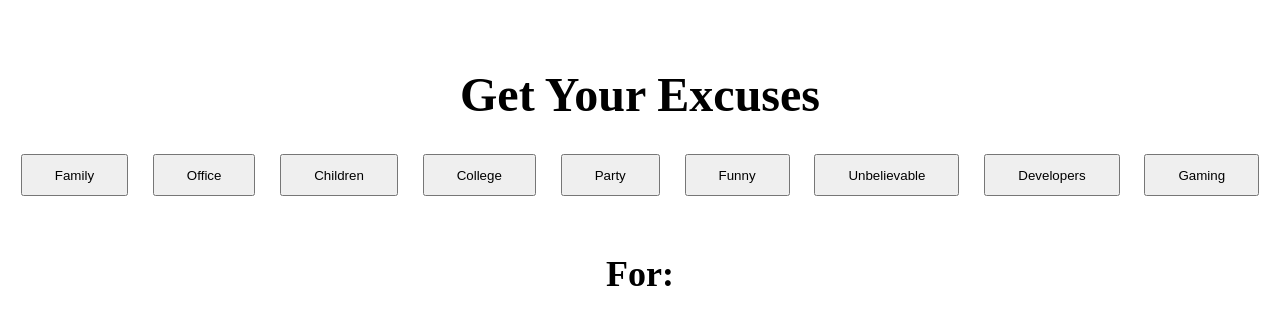
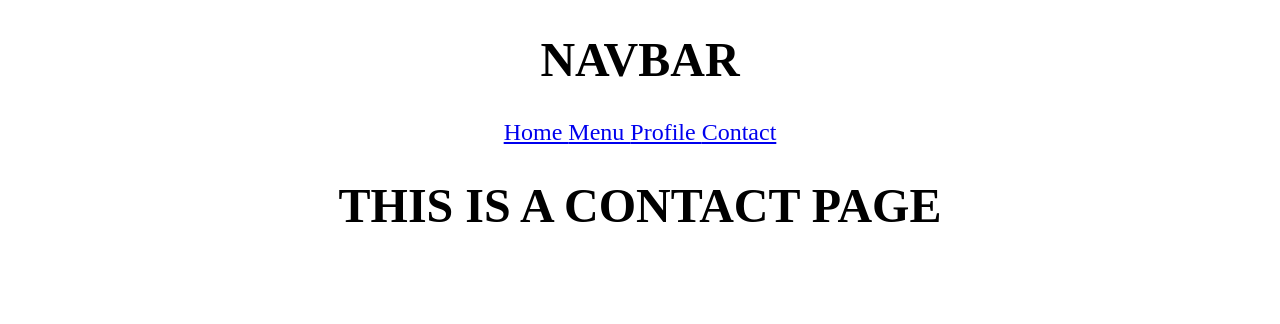
Before and after one commit to SunnyYajie/React-JS, a React (Create React App) app in the folder React Day 1-2/day-1-2/: page /contact in a window 1280 px wide. Shown: the top 324 px of the page. Built offline with nearby package versions, Linux system fonts and the light colour scheme.

Commit message:
Day 8-9 react router dom

```diff
--- a/React Day 1-2/day-1-2/package.json
+++ b/React Day 1-2/day-1-2/package.json
@@ -10,6 +10,7 @@
     "axios": "^1.13.2",
     "react": "^19.2.3",
     "react-dom": "^19.2.3",
+    "react-router-dom": "^7.13.0",
     "react-scripts": "^5.0.1",
     "web-vitals": "^2.1.4"
   },
--- a/React Day 1-2/day-1-2/src/App.js
+++ b/React Day 1-2/day-1-2/src/App.js
@@ -1,45 +1,31 @@
 import styles from './App.module.css';
 import Axios from 'axios';
 import { useState, useEffect } from 'react';
+import { BrowserRouter as Router, Route, Routes, Link, useHistory, useLocation} from 'react-router-dom';
+import { Home } from "./pages/Home";
+import { Menu } from "./pages/Menu";
+import { Contact } from "./pages/Contact";
+import { Profile } from "./pages/Profile";
+import { Navbar } from "./pages/Navbar";
 
 
 
 
 function App() {
-  const [excuseName, setExcuseName] = useState("");
-  const [excuseExcuse, setExcuseExcuse] = useState(null);
-
-  const fetchExcuse = (category) => {
-    Axios.get(`https://excuser-three.vercel.app/v1/excuse/${category}`).then((response) => {
-      setExcuseExcuse(response.data[0]);
-      setExcuseName(category);
-    });
-  };
-
+  const [username, setUsername] = useState("Jabooty");
 
   return (
     <div className={styles.App}>
-      <br></br>
-      <h1>Get Your Excuses</h1>
-      <div className={styles.ButtonsDiv}>
-        <button onClick={() => {fetchExcuse("family");}}>Family</button>
-        <button onClick={() => {fetchExcuse("office");}}>Office</button>
-        <button onClick={() => {fetchExcuse("children");}}>Children</button>
-        <button onClick={() => {fetchExcuse("college");}}>College</button>
-        <button onClick={() => {fetchExcuse("party");}}>Party</button>
-        <button onClick={() => {fetchExcuse("funny");}}>Funny</button>
-        <button onClick={() => {fetchExcuse("unbelievable");}}>Unbelievable</button>
-        <button onClick={() => {fetchExcuse("developers");}}>Developers</button>
-        <button onClick={() => {fetchExcuse("gaming");}}>Gaming</button>
-      </div>
-
-      {/* {console.log(excuseExcuse)} */}
-
-      <br></br>
-
-      <h2> For: {excuseName.charAt(0).toUpperCase() + excuseName.slice(1)} </h2>
-      <h2>{excuseExcuse?.excuse}</h2>
-
+      <Router>
+        <Navbar />
+        <Routes>
+          <Route path="/" element={<Home />} />
+          <Route path="/menu" element={<Menu />} />
+          <Route path="/profile" element={<Profile username={username}/>} />
+          <Route path="/contact" element={<Contact />} />
+          <Route path="*" element={<h1>Page not found</h1>} />
+        </Routes>
+      </Router>
     </div>
   );
 }
--- /dev/null
+++ b/React Day 1-2/day-1-2/src/pages/ChangeProfile.js
@@ -0,0 +1,3 @@
+export const ChangeProfile = () => {
+
+};
--- /dev/null
+++ b/React Day 1-2/day-1-2/src/pages/Contact.js
@@ -0,0 +1,3 @@
+export const Contact = () => {
+ return <h1> THIS IS A CONTACT PAGE</h1>
+}
--- /dev/null
+++ b/React Day 1-2/day-1-2/src/pages/Home.js
@@ -0,0 +1,3 @@
+export const Home = () => {
+ return <h1> THIS IS A HOME PAGE</h1>
+}
--- /dev/null
+++ b/React Day 1-2/day-1-2/src/pages/Menu.js
@@ -0,0 +1,3 @@
+export const Menu = () => {
+ return <h1> THIS IS A MENU PAGE</h1>
+}
--- /dev/null
+++ b/React Day 1-2/day-1-2/src/pages/Navbar.js
@@ -0,0 +1,14 @@
+import React from "react";
+import { Link, useNavigate } from 'react-router-dom';
+export const Navbar = () => {
+    // let navigate = useNavigate();
+    return (
+        <div>
+            <h1>NAVBAR</h1>
+            <Link to="/"> Home </Link>
+            <Link to="/menu"> Menu </Link>
+            <Link to="/profile"> Profile </Link>
+            <Link to="/contact"> Contact </Link>
+        </div>
+    );
+};
--- /dev/null
+++ b/React Day 1-2/day-1-2/src/pages/Profile.js
@@ -0,0 +1,3 @@
+export const Profile = (props) => {
+ return <h1> Welcome to the Profile Page User: {props.username}</h1>
+}
```
Also changed, not shown: React Day 1-2/day-1-2/Exercise Code Repository.txt, 1 other file (tests, documents, lock files or other folders).
